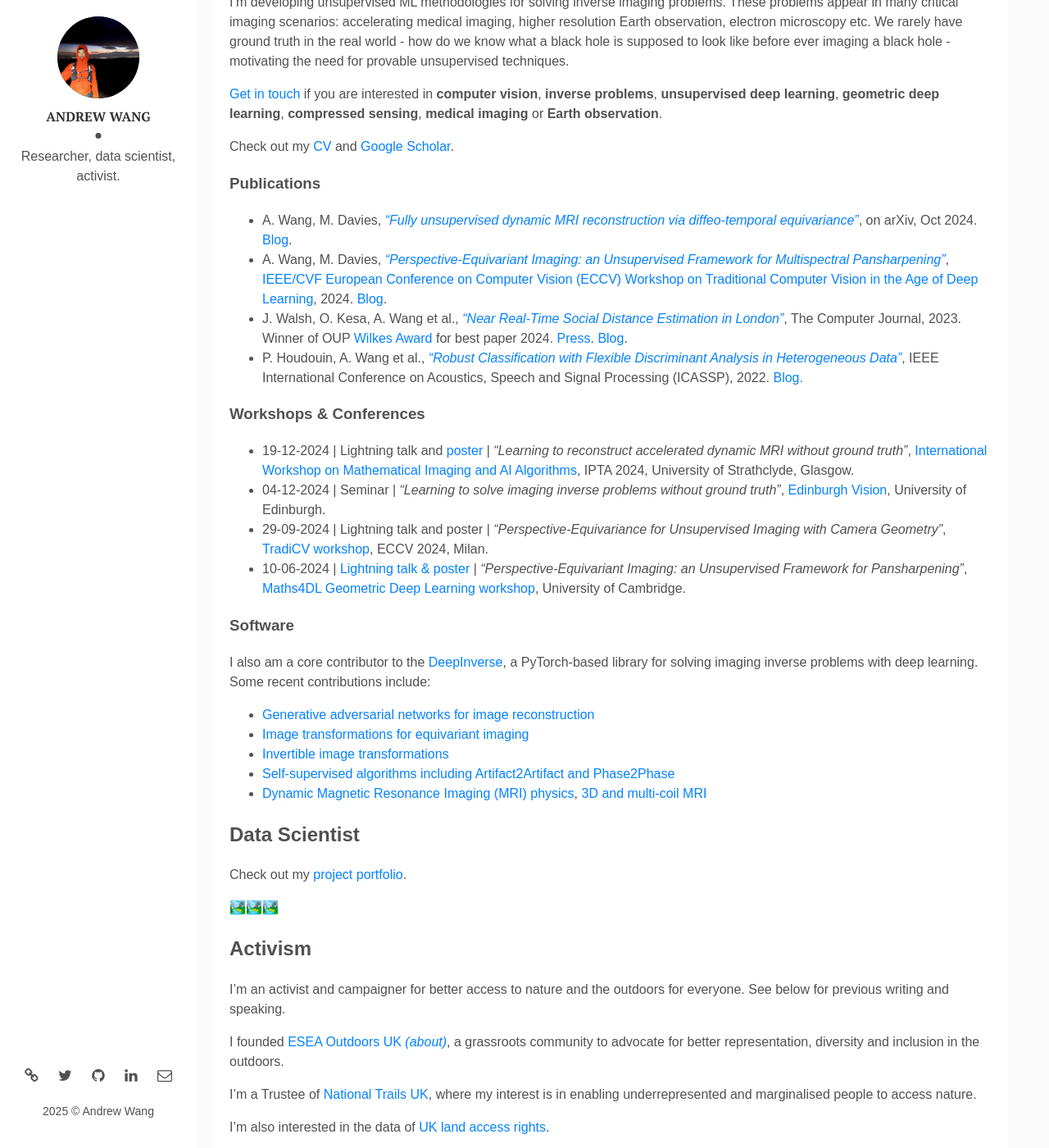
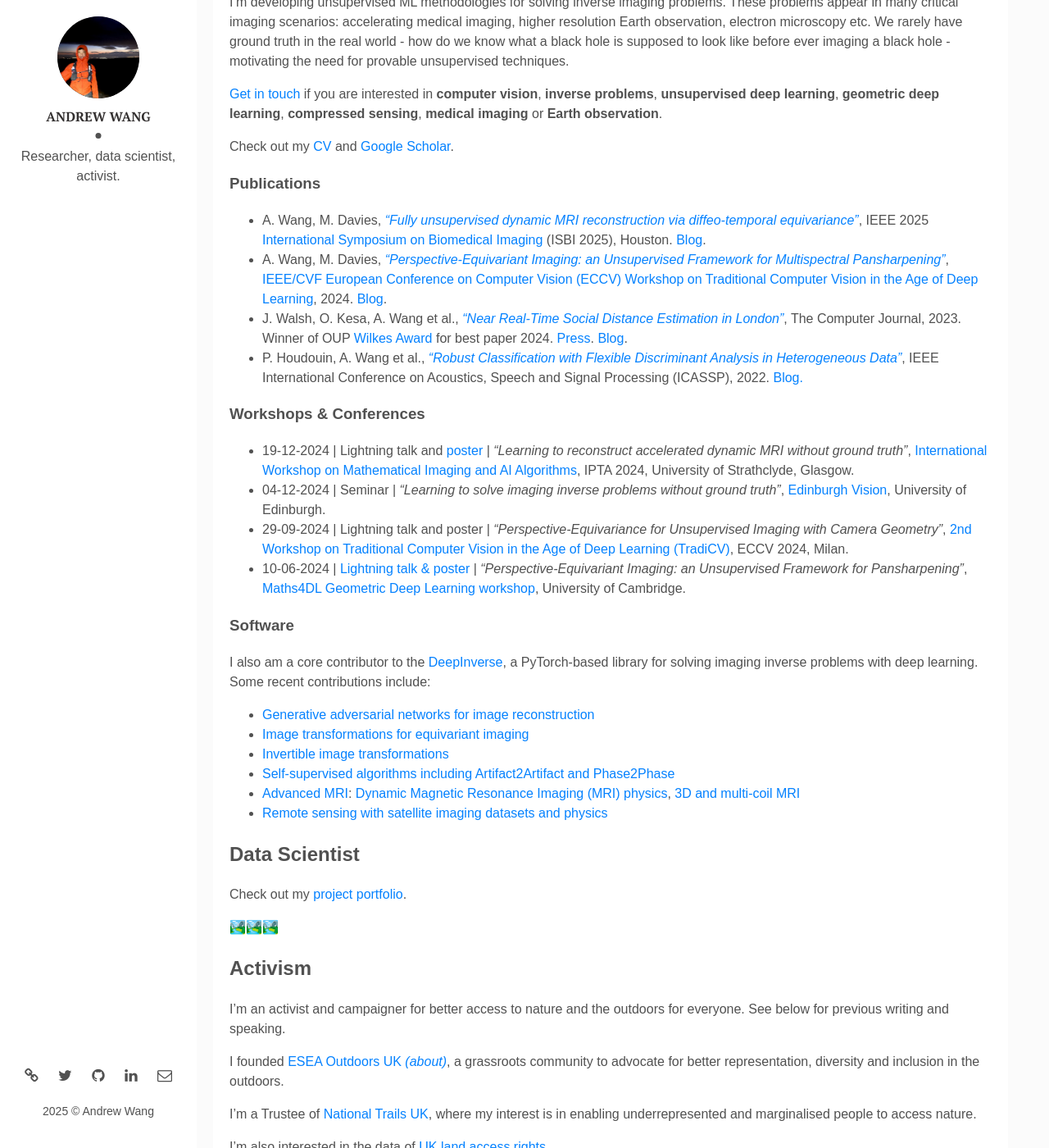
Before and after one commit to Andrewwango/andrewwango.github.io, a Jekyll site: the page built from _posts/2024-01-21-about.markdown, in a window 1280 px wide and 1400 px high, scrolled down 798 px. Shown: the whole window at 82% size. Built offline with Jekyll 4.4.1, drawn with Linux system fonts in a browser that asks for light colours.

Commit message:
update cv

```diff
--- a/_posts/2024-01-21-about.markdown
+++ b/_posts/2024-01-21-about.markdown
@@ -32,7 +32,7 @@ Check out my [CV](https://andrewwango.github.io/cv.pdf) and [Google Scholar](htt
 
 ### Publications
 
-- A. Wang, M. Davies, [_"Fully unsupervised dynamic MRI reconstruction via diffeo-temporal equivariance"_](https://arxiv.org/abs/2410.08646), on arXiv, Oct 2024. [Blog](https://andrewwango.github.io/ddei).
+- A. Wang, M. Davies, [_"Fully unsupervised dynamic MRI reconstruction via diffeo-temporal equivariance"_](https://arxiv.org/abs/2410.08646), IEEE 2025 [International Symposium on Biomedical Imaging](https://biomedicalimaging.org/2025/) (ISBI 2025), Houston. [Blog](https://andrewwango.github.io/ddei).
 - A. Wang, M. Davies, [_“Perspective-Equivariant Imaging: an Unsupervised Framework for Multispectral Pansharpening”_](https://arxiv.org/abs/2403.09327), [IEEE/CVF European Conference on Computer Vision (ECCV)](https://eccv2024.ecva.net/) [Workshop on Traditional Computer Vision in the Age of Deep Learning](https://sites.google.com/view/tradicv/home?authuser=0), 2024. [Blog](https://andrewwango.github.io/perspective-equivariant-imaging).
 - J. Walsh, O. Kesa, A. Wang et al., [_“Near Real-Time Social Distance Estimation in London”_](https://academic.oup.com/comjnl/article/67/1/95/7071574), The Computer Journal, 2023. Winner of OUP [Wilkes Award](https://academic.oup.com/comjnl/pages/Wilkes_award?login=false) for best paper 2024. [Press](https://www.turing.ac.uk/research/research-projects/project-odysseus-understanding-london-busyness-and-exiting-lockdown). [Blog](https://andrewwango.github.io/project-odysseus/).
 - P. Houdouin, A. Wang et al., [_“Robust Classification with Flexible Discriminant Analysis in Heterogeneous Data”_](https://ieeexplore.ieee.org/document/9747576), IEEE International Conference on Acoustics, Speech and Signal Processing (ICASSP), 2022. [Blog.](https://andrewwango.github.io/femda/)
@@ -40,9 +40,9 @@ Check out my [CV](https://andrewwango.github.io/cv.pdf) and [Google Scholar](htt
 
 ### Workshops & Conferences
 
-- 19-12-2024 \| Lightning talk and [poster](https://andrewwango.github.io/pdf/ddei_poster.pdf) \| _"Learning to reconstruct accelerated dynamic MRI without ground truth"_, [International Workshop on Mathematical Imaging and AI Algorithms](https://www.strath.ac.uk/science/mathematicsstatistics/iptaworkshop2024/), IPTA 2024, University of Strathclyde, Glasgow.
+- 19-12-2024 \| Lightning talk and [poster](https://andrewwango.github.io/assets/pdf/ddei_poster.pdf) \| _"Learning to reconstruct accelerated dynamic MRI without ground truth"_, [International Workshop on Mathematical Imaging and AI Algorithms](https://www.strath.ac.uk/science/mathematicsstatistics/iptaworkshop2024/), IPTA 2024, University of Strathclyde, Glasgow.
 - 04-12-2024 \| Seminar \| _"Learning to solve imaging inverse problems without ground truth"_, [Edinburgh Vision](https://groups.inf.ed.ac.uk/vision/), University of Edinburgh.
-- 29-09-2024 \| Lightning talk and poster \| _"Perspective-Equivariance for Unsupervised Imaging with Camera Geometry"_, [TradiCV workshop](https://sites.google.com/view/tradicv/home?authuser=0), ECCV 2024, Milan.
+- 29-09-2024 \| Lightning talk and poster \| _"Perspective-Equivariance for Unsupervised Imaging with Camera Geometry"_, [2nd Workshop on Traditional Computer Vision in the Age of Deep Learning (TradiCV)](https://sites.google.com/view/tradicv/home?authuser=0), ECCV 2024, Milan.
 - 10-06-2024 \| [Lightning talk & poster](https://maths4dl.ac.uk/wp-content/uploads/2024/02/Andrew_Wang.pdf) \| _"Perspective-Equivariant Imaging: an Unsupervised Framework for Pansharpening"_, [Maths4DL Geometric Deep Learning workshop](https://maths4dl.ac.uk/newsevents/geometric-deep-learning-workshop-university-of-cambridge-10-12-june-2024), University of Cambridge.
 
 ### Software
@@ -53,7 +53,8 @@ I also am a core contributor to the [DeepInverse](https://deepinv.github.io), a
 - [Image transformations for equivariant imaging](https://deepinv.github.io/deepinv/auto_examples/self-supervised-learning/demo_ei_transforms.html)
 - [Invertible image transformations](https://deepinv.github.io/deepinv/auto_examples/basics/demo_transforms.html)
 - [Self-supervised algorithms including Artifact2Artifact and Phase2Phase](https://deepinv.github.io/deepinv/auto_examples/self-supervised-learning/demo_artifact2artifact.html)
-- [Dynamic Magnetic Resonance Imaging (MRI) physics](https://deepinv.github.io/deepinv/deepinv.physics.html#magnetic-resonance-imaging), [3D and multi-coil MRI](https://deepinv.github.io/deepinv/api/stubs/deepinv.physics.MultiCoilMRI.html#deepinv.physics.MultiCoilMRI)
+- [Advanced MRI](https://deepinv.github.io/deepinv/auto_examples/basics/demo_tour_mri.html): [Dynamic Magnetic Resonance Imaging (MRI) physics](https://deepinv.github.io/deepinv/deepinv.physics.html#magnetic-resonance-imaging), [3D and multi-coil MRI](https://deepinv.github.io/deepinv/api/stubs/deepinv.physics.MultiCoilMRI.html#deepinv.physics.MultiCoilMRI)
+- [Remote sensing with satellite imaging datasets and physics](https://deepinv.github.io/deepinv/auto_examples/basics/demo_remote_sensing.html)
 
 ## Data Scientist
 
```
Also changed, not shown: 1 other file.
